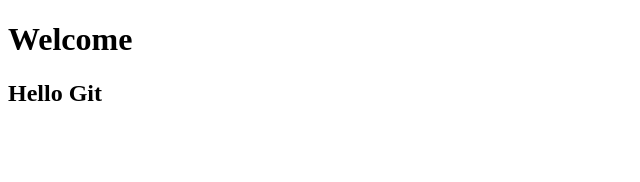
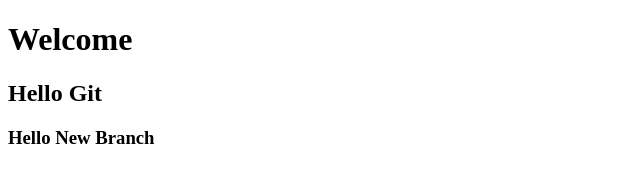
Before and after one commit to Hafizah121/mynewrepository4, a plain HTML site: page index.html in a window 1280 px wide. Shown: the whole page, without its empty margins (0-640 px from the left). Drawn offline with Linux system fonts and the light colour scheme.

Commit message:
This is my third commit - add h3

```diff
--- a/index.html
+++ b/index.html
@@ -7,5 +7,6 @@
     <body>
         <h1>Welcome</h1>
         <h2>Hello Git</h2>
+        <h3>Hello New Branch</h3>
     </body>
 </html>
```
